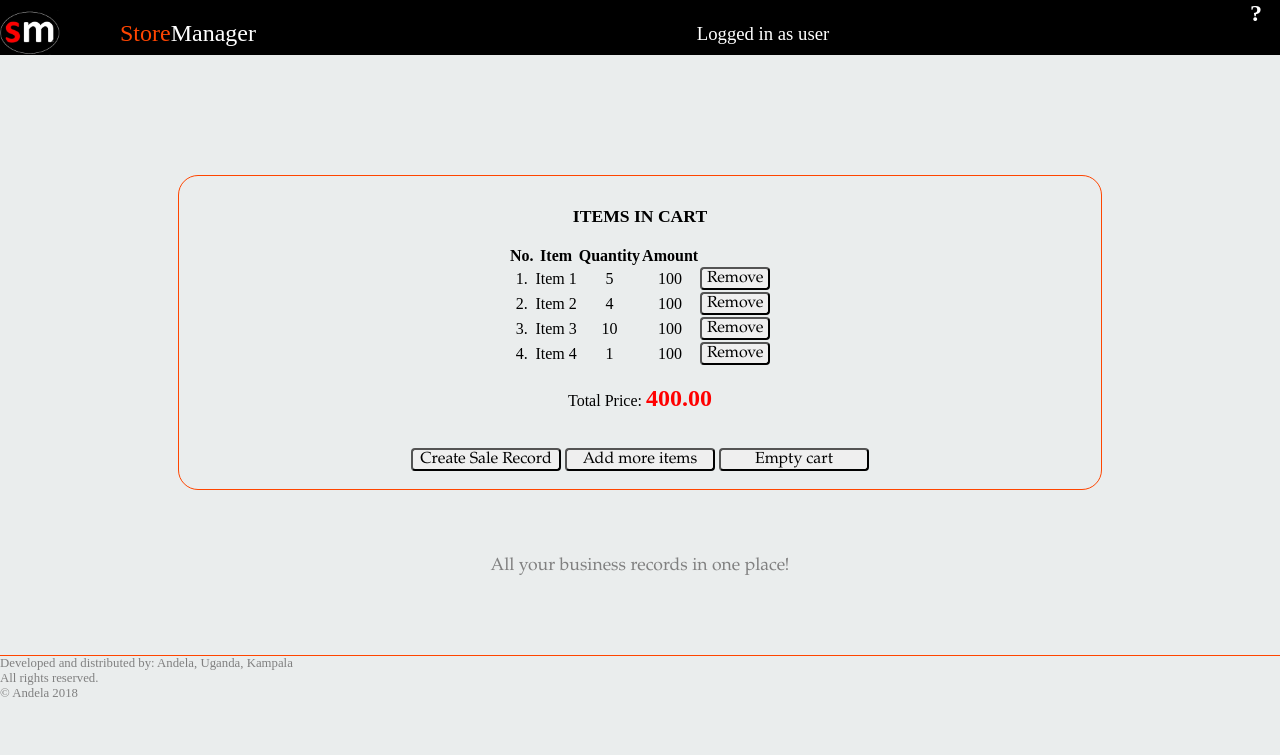
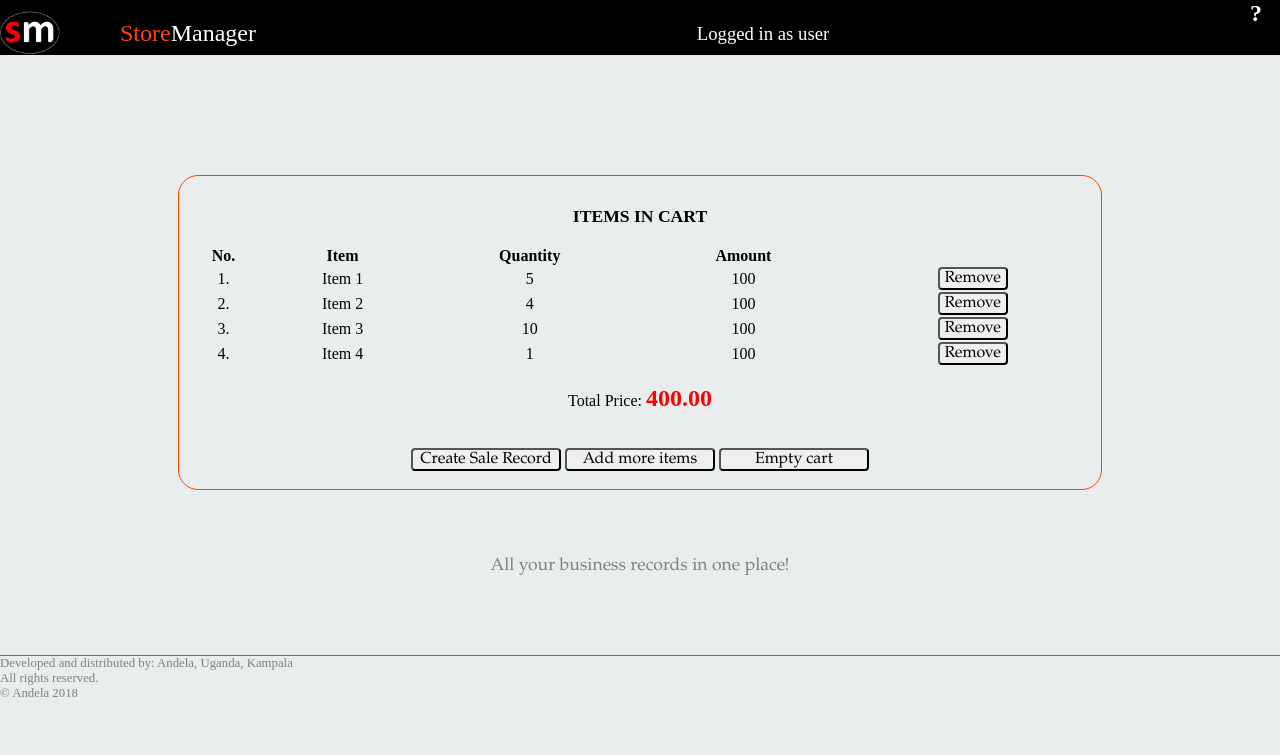
Before and after one commit to pbkabali/Andela_Bootcamp13_StoreManagerApp, a Python web app: template UI/templates/shopping_cart.html in a window 1280 px wide. Shown: the top 755 px of the page. Run offline with Jinja, Linux system fonts and the light colour scheme; the template is opened without the code that fills it, so the values that code supplies are empty.

Commit message:
added table styling

```diff
--- a/UI/static/css/stylesmain.css
+++ b/UI/static/css/stylesmain.css
@@ -201,6 +201,7 @@
 }
 .table1{
     display: inline-table;
+    width:100%;
 }
 
 
--- a/UI/templates/inventory.html
+++ b/UI/templates/inventory.html
@@ -38,6 +38,7 @@
             <div class ="data-div">
                 <div class="form-div">
                     <h2 class = "form-heading">CURRENT INVENTORY RECORD</h2>
+                    <br>
                     <br>
                     <form action = "shopping_cart.html">
                         <table class = "table1">
```
